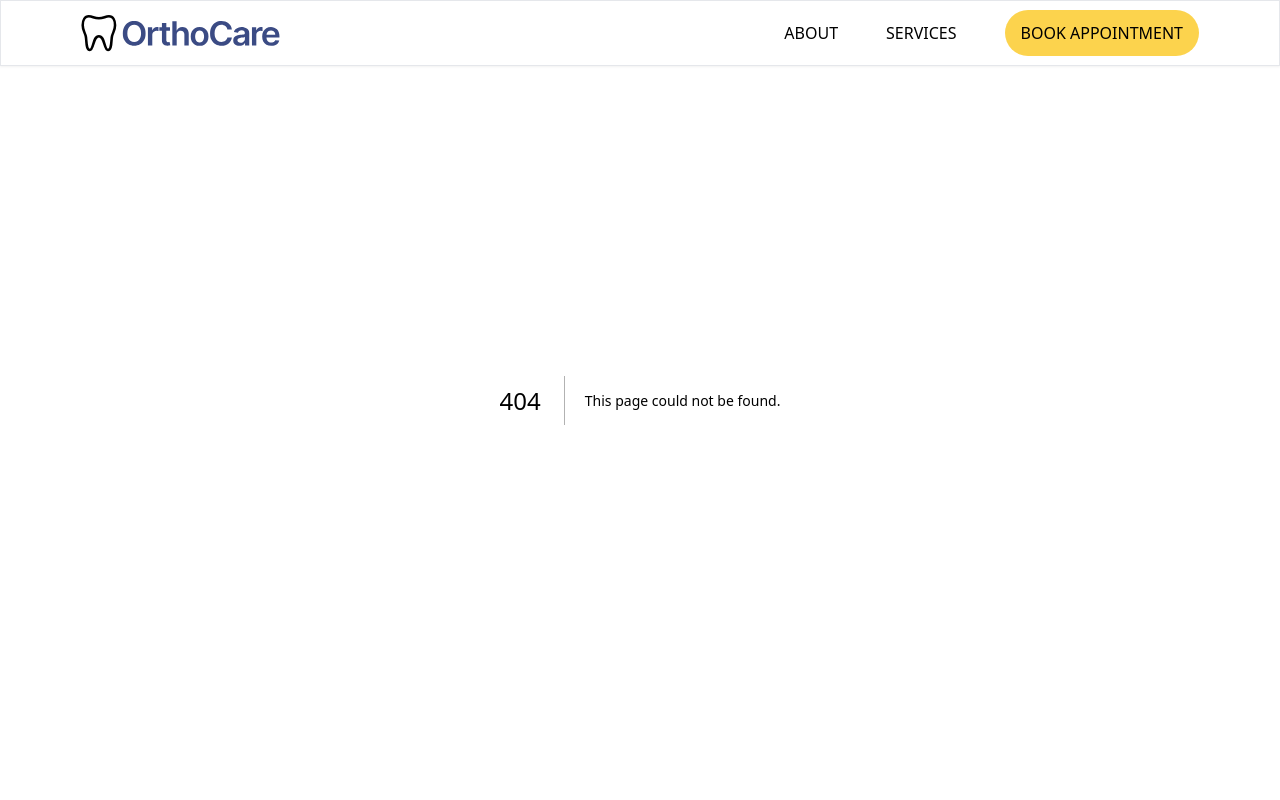
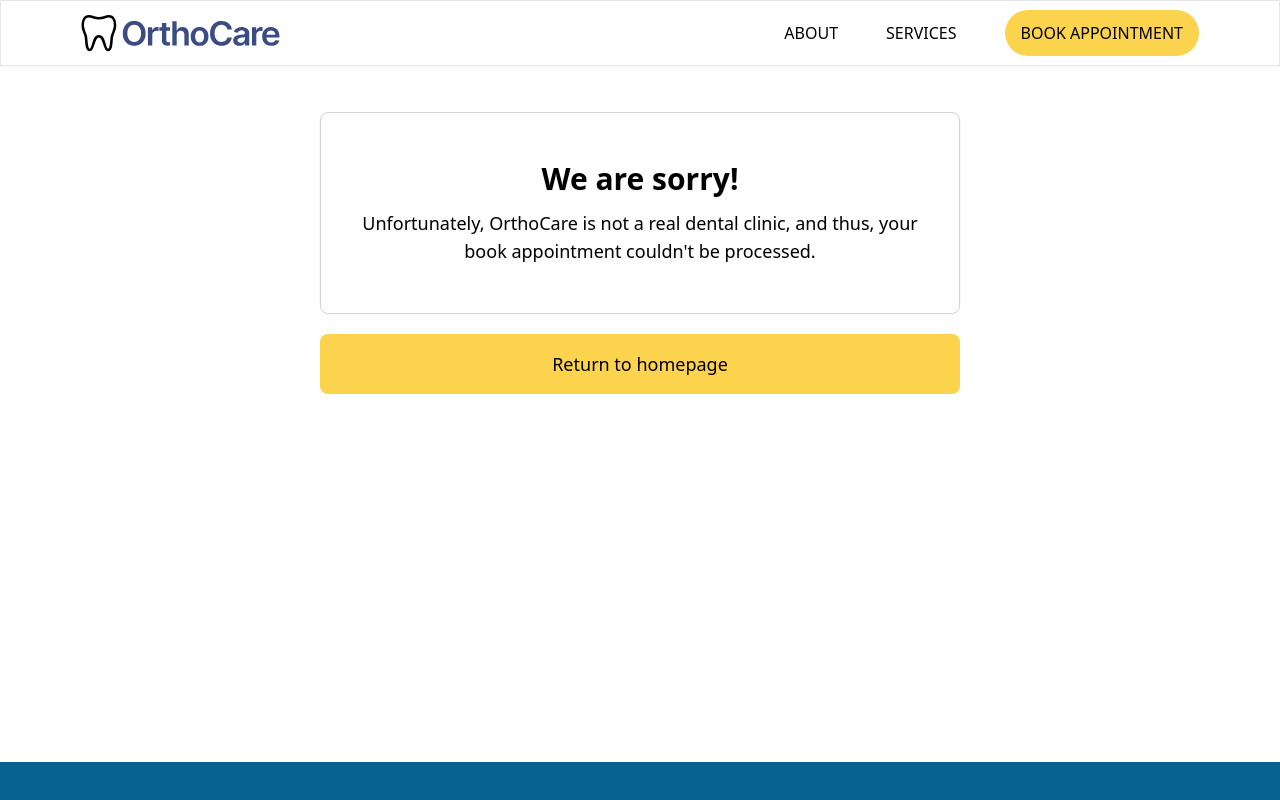
Before and after one commit to nhkhaiminh/OrthoCare, a Next.js app: page /book-appointment/success in a window 1280 px wide. Before the commit this address had no page. Shown: the top 800 px of the page. Built offline with nearby package versions, Linux system fonts and the light colour scheme.

Commit message:
Add success booking page

```diff
--- /dev/null
+++ b/app/book-appointment/success/page.tsx
@@ -0,0 +1,20 @@
+import Link from 'next/link'
+import React from 'react'
+
+export default function page() {
+    return (
+        <div className='grid m-auto gap-5 pt-[7rem] pb-[23rem] px-mobilex lg:px-[10rem] xl:px-[20rem] max-w-7xl'>
+            <div className="flex flex-col gap-3 rounded-lg px-2 md:px-10 py-20 md:py-12 border border-gray-300 drop-shadow-sm text-center">
+                <h2 className='font-semibold text-3xl'>We are sorry!</h2>
+                <p className='text-lg'>Unfortunately, OrthoCare is not a real dental clinic, and thus,
+                    your book appointment couldn't be processed.
+                </p>
+            </div>
+            <Link href={'/'}>
+                <button className='w-full text-lg font-medium px-3 py-4 bg-amber-300 hover:bg-amber-200 duration-200 rounded-lg'>
+                    Return to homepage
+                </button>
+            </Link>
+        </div>
+    )
+}
```
